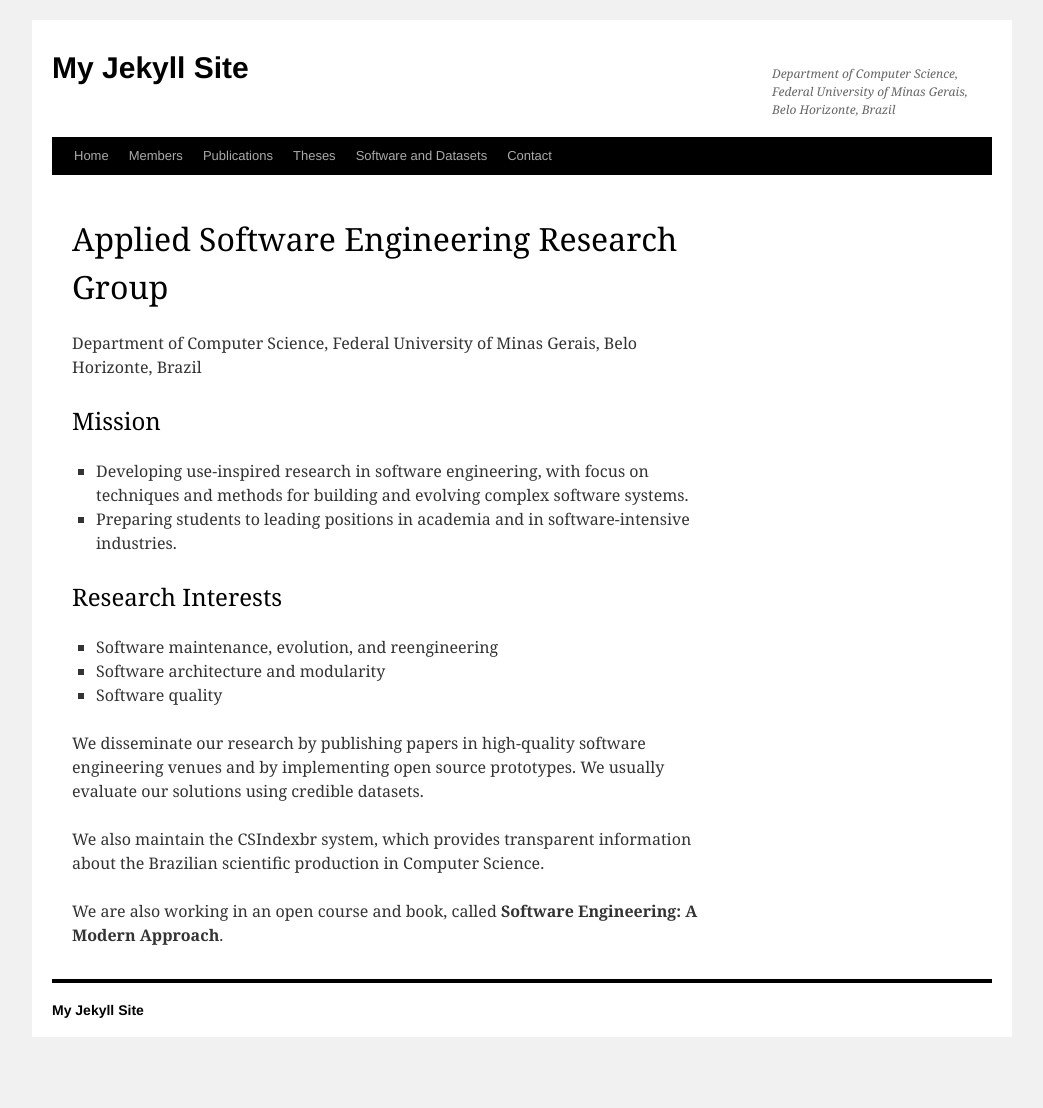
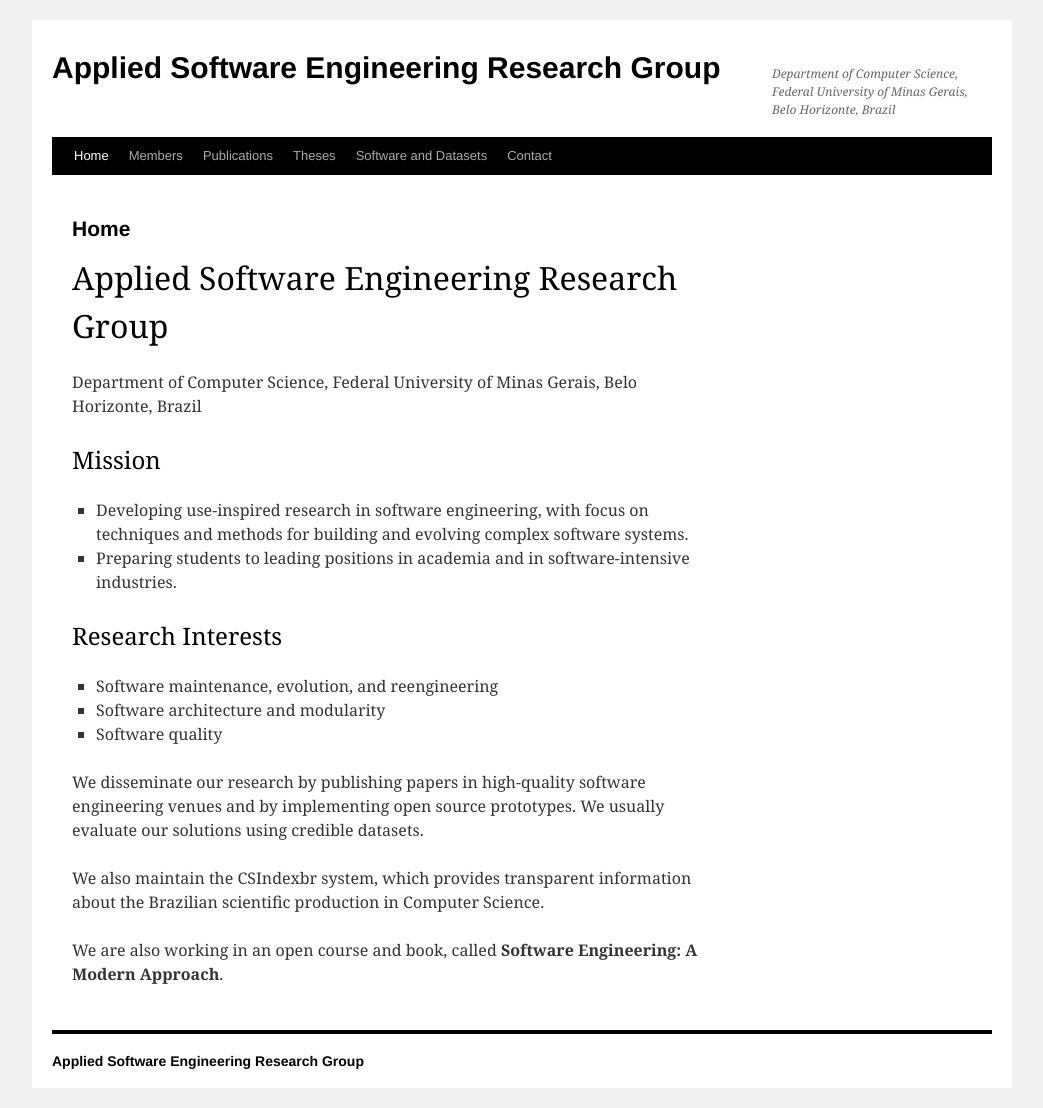
Before and after one commit to jemaf/aserg-page, a Jekyll site: the page built from index.html, in a window 1280 px wide. Shown: the whole page, without its empty margins (118-1161 px from the left). Built offline with Jekyll 4.4.1, drawn with Linux system fonts in a browser that asks for light colours; before the commit the page ends 1057 px from its top, so only the background shows below that.

Commit message:
Minor adjustments: Update site title and refine default layout structure

```diff
--- a/_config.yml
+++ b/_config.yml
@@ -1,8 +1,8 @@
-title: My Jekyll Site
-description: A static website built with Jekyll
-author: Your Name
-email: your-email@example.com
-url: "https://example.com"
+title: Applied Software Engineering Research Group
+description: Department of Computer Science, Federal University of Minas Gerais, Belo Horizonte, Brazil
+author: ASERG
+email: aserg@dcc.ufmg.br
+url: "http://aserg.labsoft.dcc.ufmg.br"
 baseurl: ""
 
 # Build settings
--- a/_layouts/default.html
+++ b/_layouts/default.html
@@ -18,50 +18,93 @@
     <!-- Favicon -->
     <link rel="icon" type="image/x-icon" href="{{ '/assets/images/favicon.ico' | relative_url }}">
 </head>
-<body>
-    <div id="wrapper">
+<body class="home page page-id-11 page-template-default">
+    <div id="wrapper" class="hfeed">
         <div id="header">
-            <div id="branding">
-                <div id="site-title">
-                    <a href="{{ '/' | relative_url }}">{{ site.title }}</a>
-                </div>
-                <div id="site-description">
-                    Department of Computer Science, Federal University of Minas Gerais, Belo Horizonte, Brazil
-                </div>
-            </div>
-        </div>
+            <div id="masthead">
+                <div id="branding" role="banner">
+                    <h1 id="site-title">
+                        <span>
+                            <a href="{{ '/' | relative_url }}" title="{{ site.title }}" rel="home">{{ site.title }}</a>
+                        </span>
+                    </h1>
+                    <div id="site-description">Department of Computer Science, Federal University of Minas Gerais, Belo Horizonte, Brazil</div>
+                </div><!-- #branding -->
+            </div><!-- #masthead -->
+        </div><!-- #header -->
 
         <div id="access" role="navigation">
+            <div class="skip-link screen-reader-text"><a href="#content" title="Skip to content">Skip to content</a></div>
             <div class="menu-header">
-                <ul id="menu-navigation" class="menu">
-                    <li><a href="{{ '/' | relative_url }}">Home</a></li>
-                    <li><a href="{{ '/members/' | relative_url }}">Members</a></li>
-                    <li><a href="{{ '/publications/' | relative_url }}">Publications</a></li>
-                    <li><a href="{{ '/theses/' | relative_url }}">Theses</a></li>
-                    <li><a href="{{ '/software/' | relative_url }}">Software and Datasets</a></li>
-                    <li><a href="{{ '/contact/' | relative_url }}">Contact</a></li>
+                <ul id="menu-main_menu" class="menu">
+                    <li class="menu-item menu-item-type-post_type menu-item-object-page current-menu-item page_item page-item-11 current_page_item">
+                        <a href="{{ '/' | relative_url }}">Home</a>
+                    </li>
+                    <li class="menu-item menu-item-type-post_type menu-item-object-page">
+                        <a href="{{ '/members/' | relative_url }}">Members</a>
+                    </li>
+                    <li class="menu-item menu-item-type-post_type menu-item-object-page">
+                        <a href="{{ '/publications/' | relative_url }}">Publications</a>
+                    </li>
+                    <li class="menu-item menu-item-type-post_type menu-item-object-page">
+                        <a href="{{ '/theses/' | relative_url }}">Theses</a>
+                    </li>
+                    <li class="menu-item menu-item-type-post_type menu-item-object-page">
+                        <a href="{{ '/software/' | relative_url }}">Software and Datasets</a>
+                    </li>
+                    <li class="menu-item menu-item-type-post_type menu-item-object-page">
+                        <a href="{{ '/contact/' | relative_url }}">Contact</a>
+                    </li>
                 </ul>
             </div>
-        </div>
+        </div><!-- #access -->
 
         <div id="main">
             <div id="container">
                 <div id="content" role="main">
-                    {{ content }}
-                </div>
-            </div>
-        </div>
+                    <div id="post-11" class="post-11 page type-page status-publish hentry">
+                        <h2 class="entry-title">{{ page.title | default: 'Home' }}</h2>
 
-        <div id="footer">
+                        <div class="entry-content">
+                            {{ content }}
+                        </div><!-- .entry-content -->
+                    </div><!-- #post-## -->
+
+                    <div id="comments">
+                    </div><!-- #comments -->
+                </div><!-- #content -->
+            </div><!-- #container -->
+
+            <div id="primary" class="widget-area" role="complementary">
+                <ul class="xoxo">
+                    <li class="widget-container widget_text">
+                        <div class="textwidget"></div>
+                    </li>
+                </ul>
+            </div><!-- #primary .widget-area -->
+
+            <div id="secondary" class="widget-area" role="complementary">
+                <ul class="xoxo">
+                    <li class="widget-container widget_text">
+                        <div class="textwidget"></div>
+                    </li>
+                </ul>
+            </div><!-- #secondary .widget-area -->
+        </div><!-- #main -->
+
+        <div id="footer" role="contentinfo">
             <div id="colophon">
                 <div id="site-info">
-                    <a href="{{ '/' | relative_url }}">{{ site.title }}</a>
-                </div>
+                    <a href="{{ '/' | relative_url }}" title="{{ site.title }}" rel="home">
+                        {{ site.title }}
+                    </a>
+                </div><!-- #site-info -->
+
                 <div id="site-generator">
-                    Proudly powered by Jekyll.
-                </div>
-            </div>
-        </div>
-    </div>
+                    <a href="https://jekyllrb.com/" title="Static Site Generator">Proudly powered by Jekyll.</a>
+                </div><!-- #site-generator -->
+            </div><!-- #colophon -->
+        </div><!-- #footer -->
+    </div><!-- #wrapper -->
 </body>
 </html>
```
Also changed, not shown: 9 other files.
